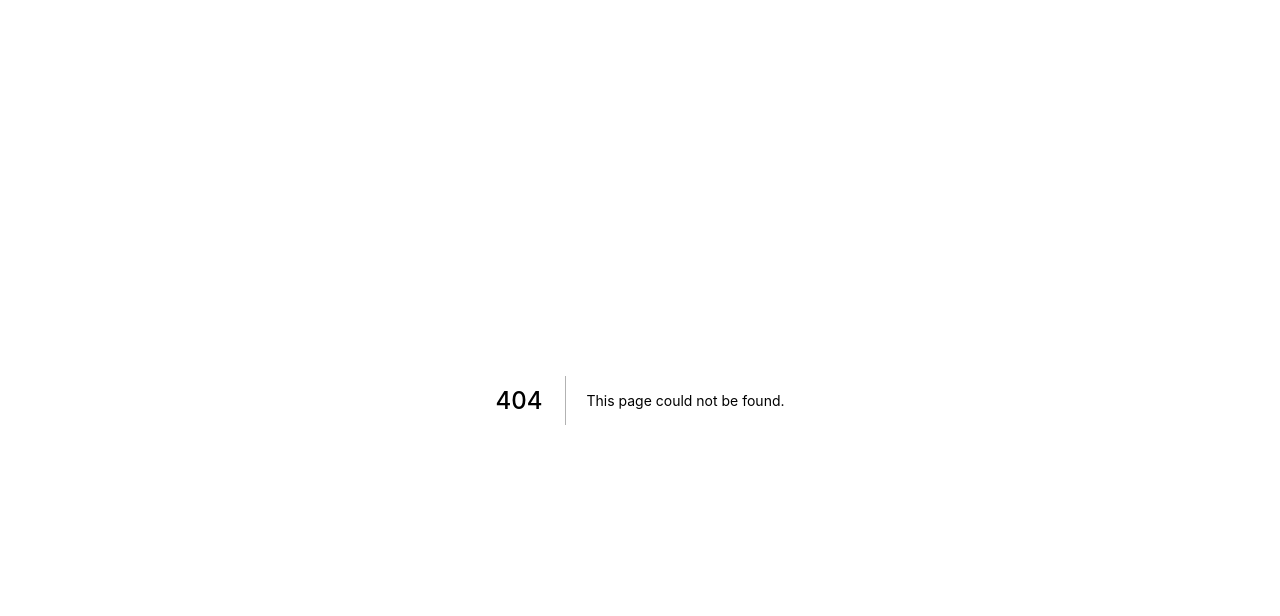
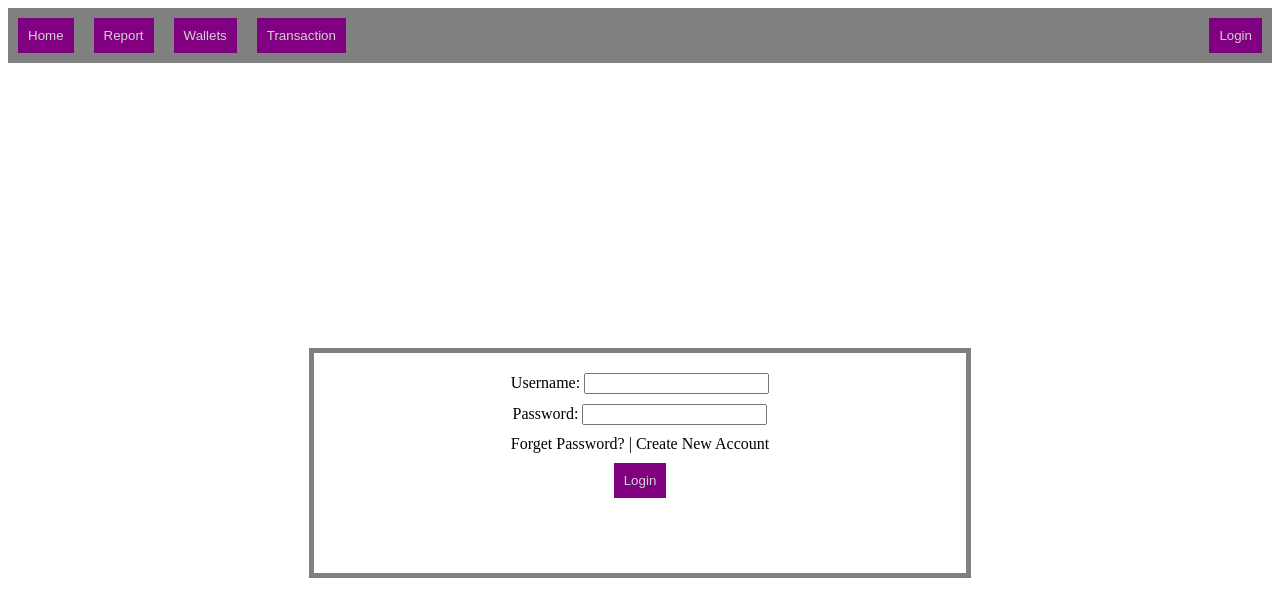
Before and after one commit to Raiishin/Expense-Tracker, a Next.js app: page /login in a window 1280 px wide. Before the commit this address had no page. Shown: the top 616 px of the page. Built offline with nearby package versions, Linux system fonts and the light colour scheme.

Commit message:
Added :: Partial Login Flow

```diff
--- a/components/TopBar.js
+++ b/components/TopBar.js
@@ -1,4 +1,3 @@
-import React from "react";
 import { useRouter } from "next/router";
 
 const topBar = {
--- /dev/null
+++ b/pages/login.js
@@ -0,0 +1,51 @@
+import TopBar from "../components/TopBar";
+
+const styling = {
+	display: "flex",
+	justifyContent: "center",
+	alignItems: "center",
+	textAlign: "center",
+	minHeight: "100vh",
+};
+
+const box = {
+	width: "50%",
+	height: "200px",
+	padding: "10px",
+	border: "5px solid gray",
+	margin: "0",
+};
+
+const Login = () => {
+	const userLogin = async () => {
+		const username = document.getElementById("username");
+		const password = document.getElementById("password");
+
+		console.log(username, password);
+		return username;
+	};
+
+	return (
+		<div>
+			<TopBar />
+			<div style={styling}>
+				<div style={box}>
+					<form onSubmit={(e) => userLogin()}>
+						<div style={{ margin: "10px" }}>
+							Username: <input id="username" type="text"></input>
+						</div>
+						<div style={{ margin: "10px" }}>
+							Password: <input id="password" type="password"></input>
+						</div>
+						<div>
+							<a href="/forget">Forget Password?</a> | <a href="/new/account">Create New Account</a>
+						</div>
+						<button type="submit">Login</button>
+					</form>
+				</div>
+			</div>
+		</div>
+	);
+};
+
+export default Login;
--- a/styles.css
+++ b/styles.css
@@ -1,8 +1,20 @@
 button {
 	margin: 10px;
+	padding: 10px;
 	border: none;
 	outline: none;
-	background-color: grey;
+	background-color: purple;
 	color: lightgrey;
 	cursor: pointer;
-};
+}
+
+a {
+	cursor: pointer;
+	color: black;
+	text-decoration: none;
+}
+
+a:hover {
+	color: blue;
+	text-decoration: underline;
+}
```
